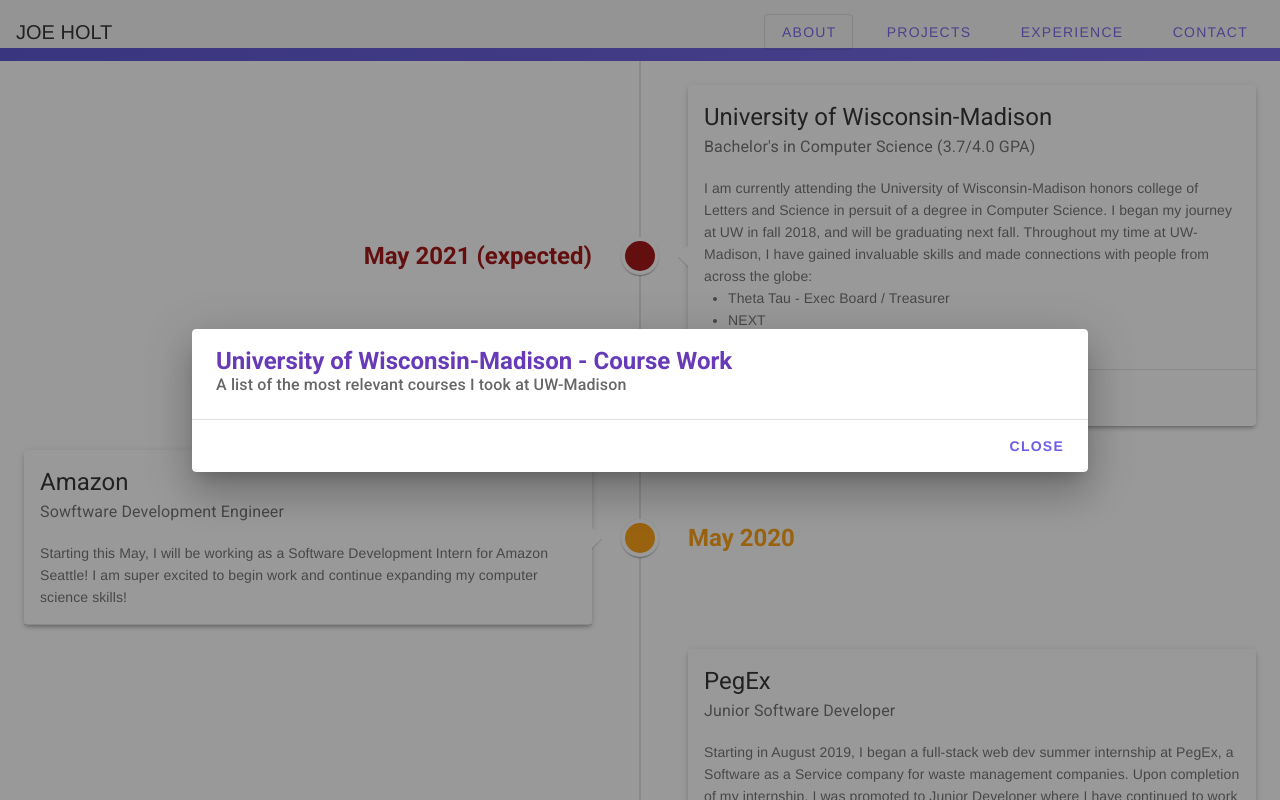
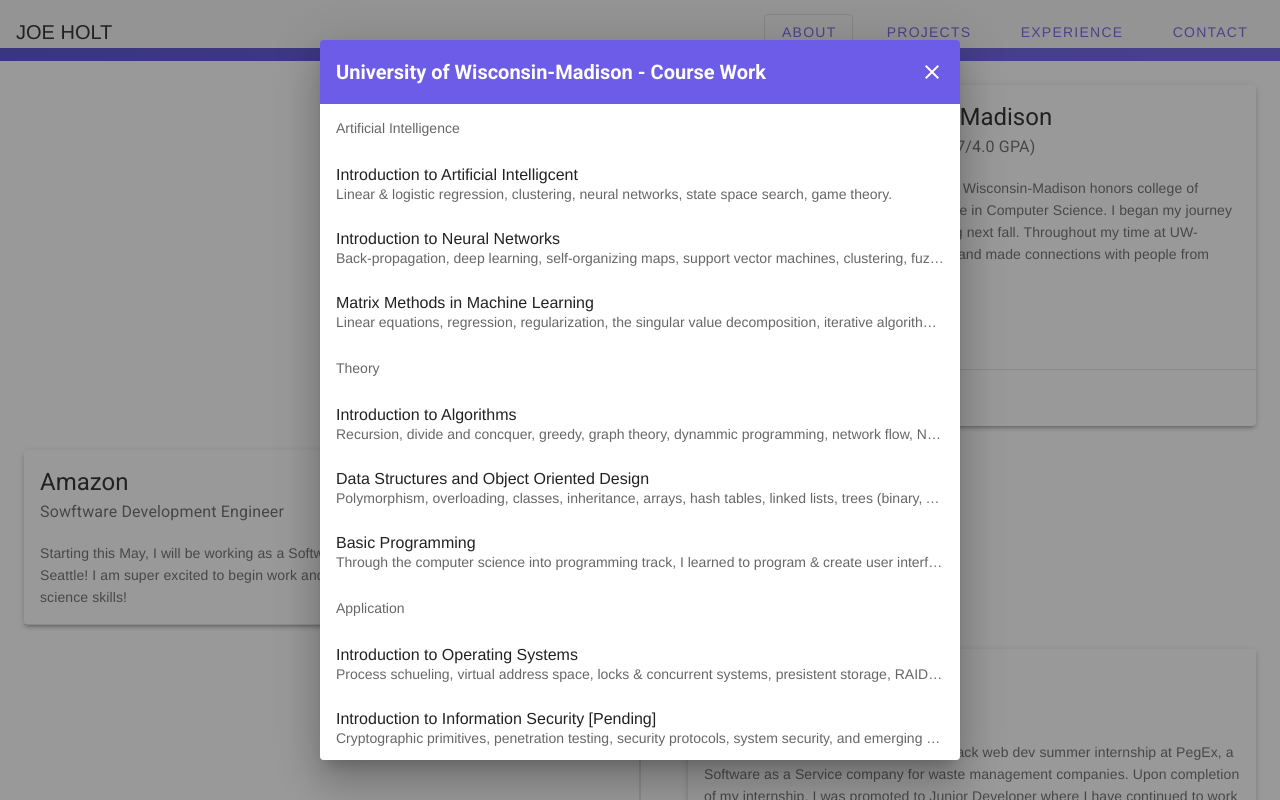
Before and after one commit to JoeHolt/Portfolio, a Vue app: page /#/ in a window 1280 px wide. Both pictures are taken after a click on the button "COURSE WORK". Shown: the part 763-1563 px from the top of the page. Built offline with nearby package versions, Linux system fonts and the light colour scheme.

Commit message:
Added course info pane

```diff
--- a/src/components/ExperienceTimeline.vue
+++ b/src/components/ExperienceTimeline.vue
@@ -39,7 +39,7 @@
             <div v-else style="width: 100%;">
               <v-dialog
                 v-model="coursesOpened"
-                width="70vw"
+                width="50vw"
               >
                 <template v-slot:activator="{ on }">
                   <v-btn
@@ -52,30 +52,30 @@
                   </v-btn>
                 </template>
                 <!-- pop over view -->
-                <v-card>
-                  <v-card-title
-                    class="headline font-weight-bold deep-purple--text"
-                    >
-                    {{ experience.company }} - {{ skill.title }}
-                  </v-card-title>
-                  <v-card-subtitle
-                    class="subtitle-1 font-weight-medium">
-                    {{ skill.expanded_discription }}
-                  </v-card-subtitle>
-                  <v-divider></v-divider>
-
-                  <v-card-actions>
-		    <v-spacer></v-spacer>
-                    <v-btn
-                      class="font-weight-black"
-                      color="#6c5ce7"
-                      text
-                      @click="coursesOpened = false"
-                      >
-                      Close
-                    </v-btn>
-                  </v-card-actions>
-                </v-card>
+                <v-toolbar
+                  color="#6c5ce7"
+                  class="courses--header headline font-weight-bold"
+                  dark
+                  flat
+                  >
+                  <v-toolbar-title>{{ experience.company }} - {{ skill.title }}</v-toolbar-title>
+                  <v-spacer></v-spacer>
+                  <v-btn icon @click="coursesOpened = false">
+                    <v-icon>mdi-close</v-icon>
+                  </v-btn>
+                </v-toolbar>
+                <!-- Listing skills -->
+                <v-list two-line subheader>
+                  <div v-for="subject in skill.expanded" :key="subject.title">
+                    <v-subheader>{{ subject.category }}</v-subheader>
+                    <v-list-item v-for="course in subject.items" :key="course.name">
+                      <v-list-item-content>
+                        <v-list-item-title>{{ course.name }}</v-list-item-title>
+                        <v-list-item-subtitle class="course--subtitle" v-text="course.description"></v-list-item-subtitle>
+                      </v-list-item-content>
+                    </v-list-item>
+                  </div>
+                </v-list>
               </v-dialog>
             </div>
           </div>
@@ -89,7 +89,7 @@
 import mappings from '@/data/mappings.js';
 export default {
   name: 'ExperienceTimeline',
-  data() {
+  data () {
     return {
       coursesOpened: false,
       experiences: [
@@ -106,8 +106,46 @@ export default {
               category: 'expand',
               expanded_discription: 'A list of the most relevant courses I took at UW-Madison',
               expanded: [
-                { name: 'Operating Systems', description: 'CS 537' },
-                { name: 'Algorithms', description: 'CS 577' },
+                { category: 'Artificial Intelligence', items: [
+                  { name: 'Introduction to Artificial Intelligcent',
+                    description: 'Linear & logistic regression, clustering, neural networks, state space search, game theory.' },
+                  { name: 'Introduction to Neural Networks',
+                    description: 'Back-propagation, deep learning, self-organizing maps, support vector machines, clustering, fuzzy logic,  simulated annealing, genetic and evolution algorithms.' },
+                  { name: 'Matrix Methods in Machine Learning',
+                    description: 'Linear equations, regression, regularization, the singular value decomposition,  iterative algorithms, the lasso, support vector machines, kernel methods, clustering, dictionary learning, neural networks, and deep learning.' }
+                  ]
+                },
+                { category: 'Theory', items: [
+                  { name: 'Introduction to Algorithms',
+                    description: 'Recursion, divide and concquer, greedy, graph theory, dynammic programming, network flow, NP/NP-hard, and asymptotic analysis.' },
+                  { name: 'Data Structures and Object Oriented Design',
+                    description: 'Polymorphism, overloading, classes, inheritance, arrays, hash tables, linked lists, trees (binary, AVL, RB, B-tree), queue, stack, heap' },
+                  { name: 'Basic Programming',
+                    description: 'Through the computer science into programming track, I learned to program & create user interfaces with Java.' }
+                  ]
+                },
+                { category: 'Application', items: [
+                  { name: 'Introduction to Operating Systems',
+                    description: 'Process schueling, virtual address space, locks & concurrent systems, presistent storage, RAID, filsystems and journaling.'},
+                  { name: 'Introduction to Information Security [Pending]',
+                    description: 'Cryptographic primitives, penetration testing, security protocols, system security, and emerging topics.'},
+                  { name: 'Database Design and Implementation [Pending]',
+                    description: 'Hands-on experience with relational and network-based database systems. Implementation techniques for database systems. File organization, query processing, concurrency control, rollback and recovery, integrity and consistency, and view implementation.' },
+                  { name: 'Introduction to Computer Networks [Pending]',
+                    description: 'Architecture of computer networks and network protocols, protocol layering, reliable transmission, congestion control, flow control, naming and addressing, unicast and multicast routing, network security, network performance widely used protocols'}
+                  ]
+                },
+                { category: 'Math', items: [
+                  { name: 'Calculus and Analystical Geometry',
+                    description: 'Advanced integration techniques, differential equations, convergence, series, vectors, dot product' },
+                  { name: 'Multi-variable Calculus',
+                    description: 'Vector valued functions, partial derivitives, multiple integrals and integration of vector fields.' },
+                  { name: 'Descrete Math',
+                    description: 'Foundational knowledge in logic, sets, functions, algorithms, counting, probability, relations, graphs, trees, formal mathematical proofs (focus on induction)' },
+                  { name: 'Introduction to Linear Algebra',
+                    description: 'Linear equations and matricies, real vector spaces, linear transformations and matricies, determinants, Eigenvalues and Eigenvectors and inner product spaces.' }
+                  ]
+                },
               ]
             }
           ]
@@ -185,4 +223,17 @@ export default {
   height: 95vh;
   background-color: white;
 }
+
+.course--subtitle {
+  white-space: normal;
+  word-wrap: break-word;
+  -webkit-line-clamp: unset !important;
+}
+
+.courses--header {
+  position: -webkit-sticky; /* Safari */
+  position: sticky;
+  top: 0;
+  z-index: 100;
+}
 </style>
```
